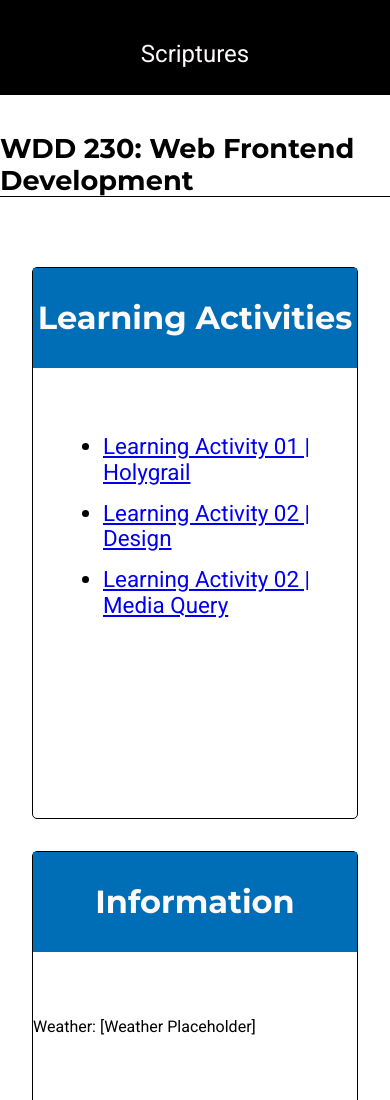
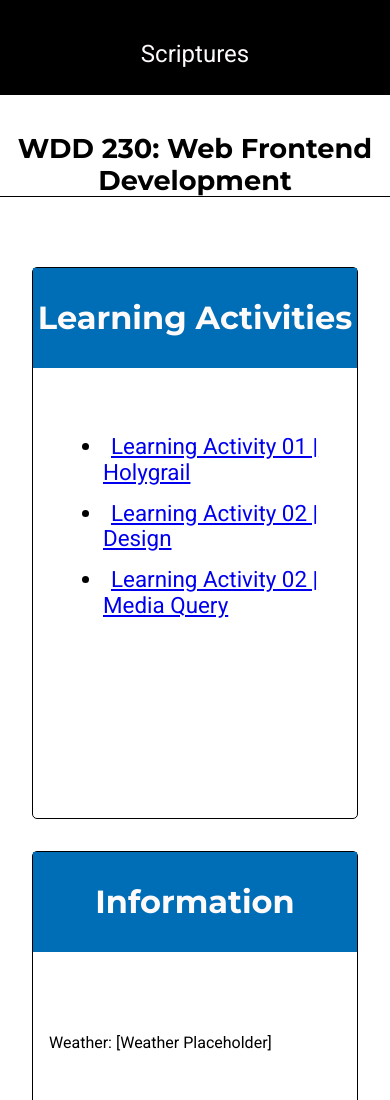
Before and after one commit to lucasrls98/wdd230, a plain HTML site: page index.html in a window 390 px wide. Shown: the part 940-2040 px from the top of the page. Drawn offline with Linux system fonts and the light colour scheme.

Commit message:
style: adding media queries;

```diff
--- a/styles/larger.css
+++ b/styles/larger.css
@@ -25,4 +25,16 @@
     .subtitle{
         height: 100px;
     }
+
+    .activitiesTitle{
+        text-align: center;
+    }
+
+    .activityLink{
+        padding: 8px;
+    }
+
+    .card p{
+        padding: 1rem;
+    }
 }
```
